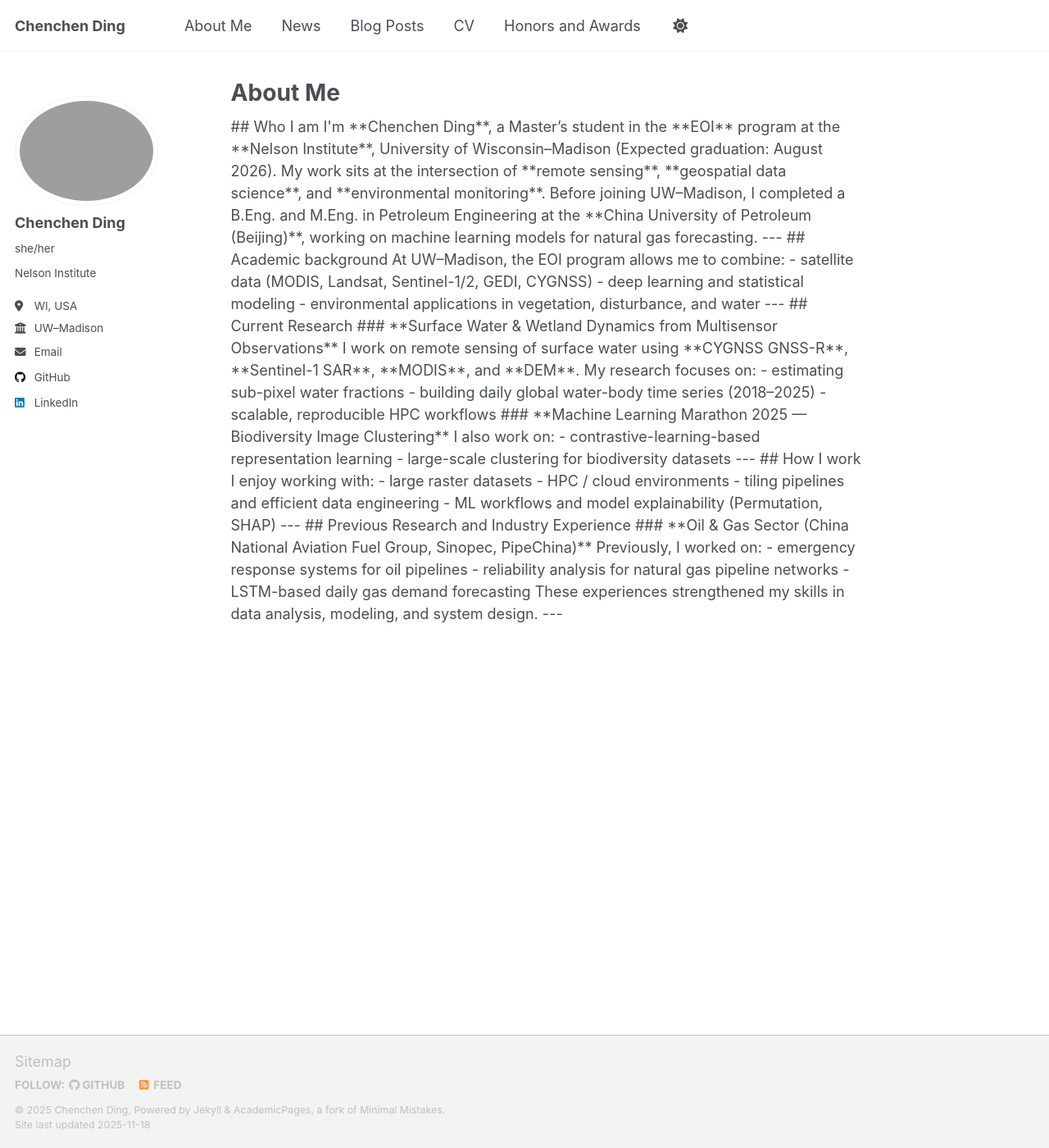
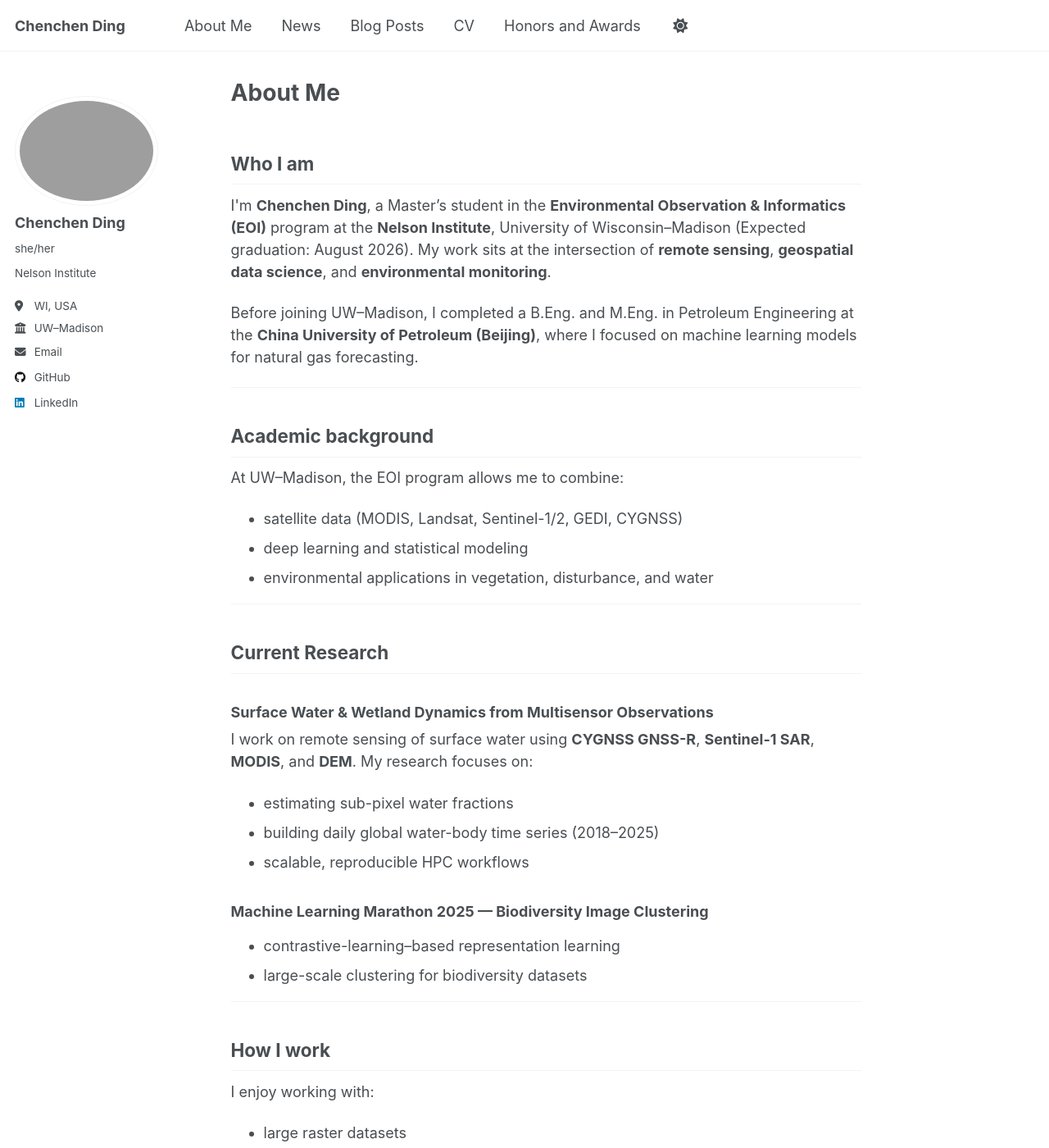
Before and after one commit to DCC0329/ChenchenDing.github.io, a Jekyll site: the page built from _pages/About Me.html, in a window 1280 px wide and 1400 px high. Shown: the whole window at 82% size. Built offline with Jekyll 4.4.1, drawn with Linux system fonts in a browser that asks for light colours; a script that is not in the unit is left out; some of the changed text lies outside the part shown.

Commit message:
Refactor About Me page with HTML elements
Updated the About Me page to use HTML tags for better formatting and structure.

```diff
--- a/_pages/About Me.html
+++ b/_pages/About Me.html
@@ -5,62 +5,79 @@ permalink: /about/
 author_profile: true
 ---
 
-## Who I am
-I'm **Chenchen Ding**, a Master’s student in the **EOI** program at the **Nelson Institute**, University of Wisconsin–Madison (Expected graduation: August 2026).
-My work sits at the intersection of **remote sensing**, **geospatial data science**, and **environmental monitoring**.
+<h2>Who I am</h2>
 
-Before joining UW–Madison, I completed a B.Eng. and M.Eng. in Petroleum Engineering at the **China University of Petroleum (Beijing)**, working on machine learning models for natural gas forecasting.
+<p>
+I'm <strong>Chenchen Ding</strong>, a Master’s student in the
+<strong>Environmental Observation & Informatics (EOI)</strong> program at the
+<strong>Nelson Institute</strong>, University of Wisconsin–Madison
+(Expected graduation: August 2026).
+My work sits at the intersection of <strong>remote sensing</strong>,
+<strong>geospatial data science</strong>, and
+<strong>environmental monitoring</strong>.
+</p>
 
----
+<p>
+Before joining UW–Madison, I completed a B.Eng. and M.Eng. in Petroleum Engineering at the
+<strong>China University of Petroleum (Beijing)</strong>,
+where I focused on machine learning models for natural gas forecasting.
+</p>
 
-## Academic background
+<hr>
 
-At UW–Madison, the EOI program allows me to combine:
+<h2>Academic background</h2>
 
-- satellite data (MODIS, Landsat, Sentinel-1/2, GEDI, CYGNSS)
-- deep learning and statistical modeling
-- environmental applications in vegetation, disturbance, and water
+<p>At UW–Madison, the EOI program allows me to combine:</p>
+<ul>
+  <li>satellite data (MODIS, Landsat, Sentinel-1/2, GEDI, CYGNSS)</li>
+  <li>deep learning and statistical modeling</li>
+  <li>environmental applications in vegetation, disturbance, and water</li>
+</ul>
 
----
+<hr>
 
-## Current Research
+<h2>Current Research</h2>
 
-### **Surface Water & Wetland Dynamics from Multisensor Observations**
-I work on remote sensing of surface water using **CYGNSS GNSS-R**, **Sentinel-1 SAR**, **MODIS**, and **DEM**.
-My research focuses on:
+<h3><strong>Surface Water & Wetland Dynamics from Multisensor Observations</strong></h3>
+<p>I work on remote sensing of surface water using
+<strong>CYGNSS GNSS-R</strong>, <strong>Sentinel-1 SAR</strong>,
+<strong>MODIS</strong>, and <strong>DEM</strong>. My research focuses on:</p>
+<ul>
+  <li>estimating sub-pixel water fractions</li>
+  <li>building daily global water-body time series (2018–2025)</li>
+  <li>scalable, reproducible HPC workflows</li>
+</ul>
 
-- estimating sub-pixel water fractions
-- building daily global water-body time series (2018–2025)
-- scalable, reproducible HPC workflows
+<h3><strong>Machine Learning Marathon 2025 — Biodiversity Image Clustering</strong></h3>
+<ul>
+  <li>contrastive-learning–based representation learning</li>
+  <li>large-scale clustering for biodiversity datasets</li>
+</ul>
 
-### **Machine Learning Marathon 2025 — Biodiversity Image Clustering**
-I also work on:
+<hr>
 
-- contrastive-learning-based representation learning
-- large-scale clustering for biodiversity datasets
+<h2>How I work</h2>
 
----
+<p>I enjoy working with:</p>
+<ul>
+  <li>large raster datasets</li>
+  <li>HPC / cloud environments</li>
+  <li>tiling pipelines and efficient data engineering</li>
+  <li>machine learning workflows and model explainability (Permutation, SHAP)</li>
+</ul>
 
-## How I work
+<hr>
 
-I enjoy working with:
+<h2>Previous Research and Industry Experience</h2>
 
-- large raster datasets
-- HPC / cloud environments
-- tiling pipelines and efficient data engineering
-- ML workflows and model explainability (Permutation, SHAP)
+<h3><strong>Oil & Gas Sector (China National Aviation Fuel Group, Sinopec, PipeChina)</strong></h3>
+<p>Previously, I worked on:</p>
+<ul>
+  <li>emergency response systems for oil pipelines</li>
+  <li>reliability analysis for natural gas pipeline networks</li>
+  <li>LSTM-based daily gas demand forecasting</li>
+</ul>
 
----
-
-## Previous Research and Industry Experience
-
-### **Oil & Gas Sector (China National Aviation Fuel Group, Sinopec, PipeChina)**
-Previously, I worked on:
-
-- emergency response systems for oil pipelines
-- reliability analysis for natural gas pipeline networks
-- LSTM-based daily gas demand forecasting
-
+<p>
 These experiences strengthened my skills in data analysis, modeling, and system design.
-
----
+</p>
```
